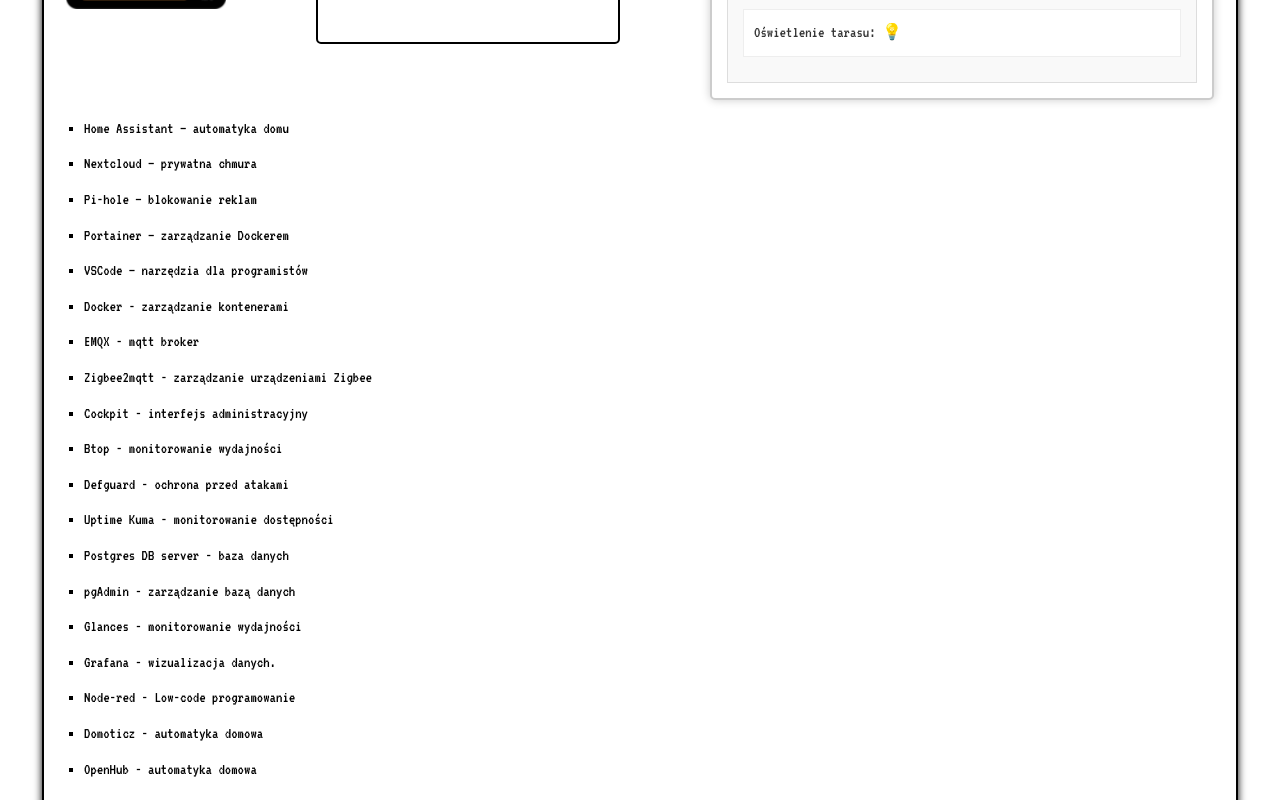
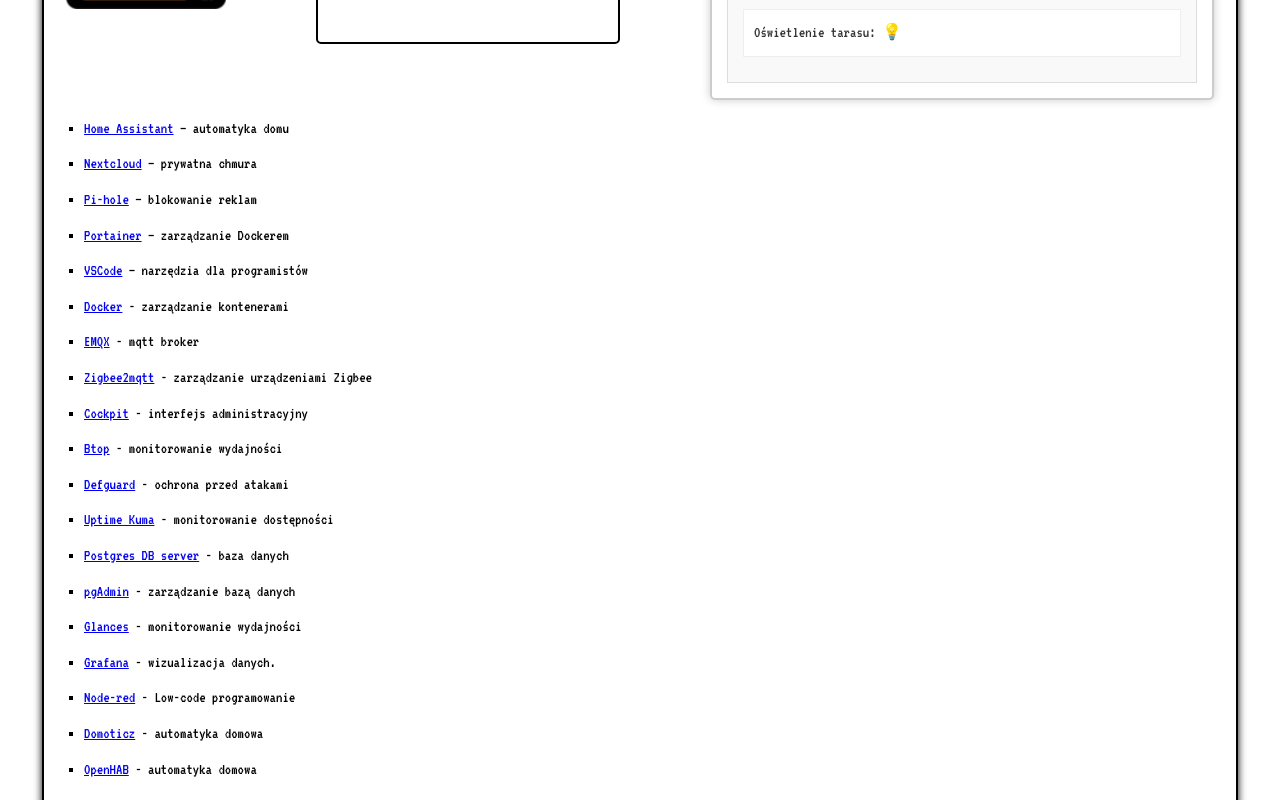
Before and after one commit to araczkowski/box-www-page, a Next.js app: page / in a window 1280 px wide. Shown: the part 1460-2260 px from the top of the page. Built offline with nearby package versions, Linux system fonts and the light colour scheme.

Commit message:
links to projects

```diff
--- a/src/app/page.tsx
+++ b/src/app/page.tsx
@@ -172,25 +172,25 @@
             </div>
           </div>
           <ul>
-            <li>Home Assistant – automatyka domu</li>
-            <li>Nextcloud – prywatna chmura</li>
-            <li>Pi-hole – blokowanie reklam</li>
-            <li>Portainer – zarządzanie Dockerem</li>
-            <li>VSCode – narzędzia dla programistów</li>
-            <li>Docker - zarządzanie kontenerami</li>
-            <li>EMQX - mqtt broker</li>
-            <li>Zigbee2mqtt - zarządzanie urządzeniami Zigbee</li>
-            <li>Cockpit - interfejs administracyjny</li>
-            <li>Btop - monitorowanie wydajności</li>
-            <li>Defguard - ochrona przed atakami</li>
-            <li>Uptime Kuma - monitorowanie dostępności</li>
-            <li>Postgres DB server - baza danych</li>
-            <li>pgAdmin - zarządzanie bazą danych</li>
-            <li>Glances - monitorowanie wydajności</li>
-            <li>Grafana - wizualizacja danych.</li>
-            <li>Node-red - Low-code programowanie</li>
-            <li>Domoticz - automatyka domowa</li>
-            <li>OpenHub - automatyka domowa</li>
+            <li><a href="https://www.home-assistant.io/" target="_blank">Home Assistant</a> – automatyka domu</li>
+            <li><a href="https://nextcloud.com/" target="_blank">Nextcloud</a> – prywatna chmura</li>
+            <li><a href="https://pi-hole.net/" target="_blank">Pi-hole</a> – blokowanie reklam</li>
+            <li><a href="https://www.portainer.io/" target="_blank">Portainer</a> – zarządzanie Dockerem</li>
+            <li><a href="https://code.visualstudio.com/" target="_blank">VSCode</a> – narzędzia dla programistów</li>
+            <li><a href="https://www.docker.com/" target="_blank">Docker</a> - zarządzanie kontenerami</li>
+            <li><a href="https://www.emqx.io/" target="_blank">EMQX</a> - mqtt broker</li>
+            <li><a href="https://www.zigbee2mqtt.io/" target="_blank">Zigbee2mqtt</a> - zarządzanie urządzeniami Zigbee</li>
+            <li><a href="https://cockpit-project.org/" target="_blank">Cockpit</a> - interfejs administracyjny</li>
+            <li><a href="https://github.com/aristocratos/btop" target="_blank">Btop</a> - monitorowanie wydajności</li>
+            <li><a href="https://defguard.net/" target="_blank">Defguard</a> - ochrona przed atakami</li>
+            <li><a href="https://uptime.kuma.pet/" target="_blank">Uptime Kuma</a> - monitorowanie dostępności</li>
+            <li><a href="https://www.postgresql.org/" target="_blank">Postgres DB server</a> - baza danych</li>
+            <li><a href="https://www.pgadmin.org/" target="_blank">pgAdmin</a> - zarządzanie bazą danych</li>
+            <li><a href="https://nicolargo.github.io/glances/" target="_blank">Glances</a> - monitorowanie wydajności</li>
+            <li><a href="https://grafana.com/" target="_blank">Grafana</a> - wizualizacja danych.</li>
+            <li><a href="https://nodered.org/" target="_blank">Node-red</a> - Low-code programowanie</li>
+            <li><a href="https://www.domoticz.com/" target="_blank">Domoticz</a> - automatyka domowa</li>
+            <li><a href="https://www.openhab.org/" target="_blank">OpenHAB</a> - automatyka domowa</li>
             <li> I wiele więcej...</li>
           </ul>
           <p>
```
